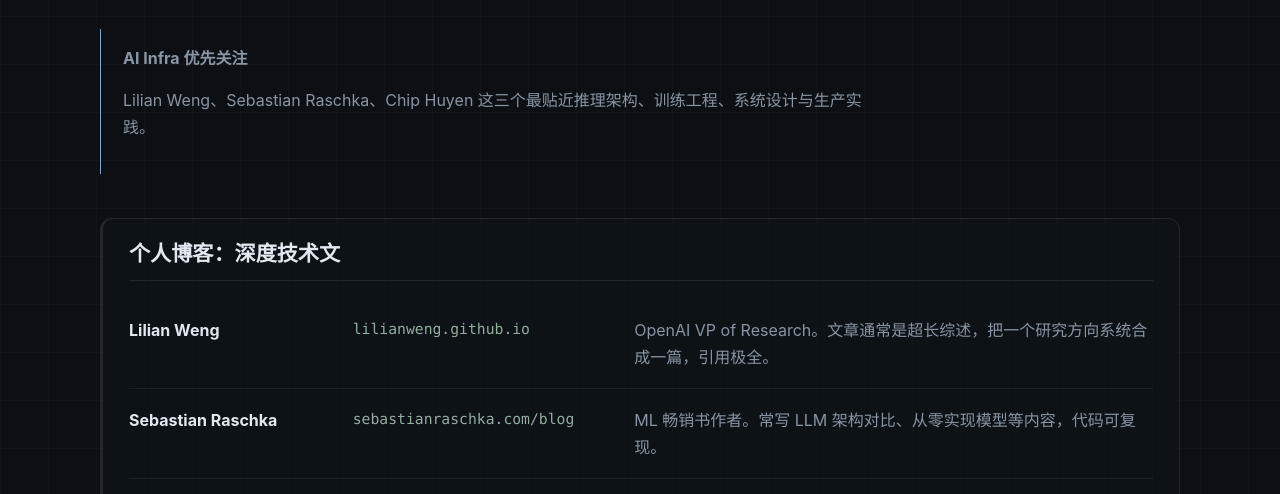
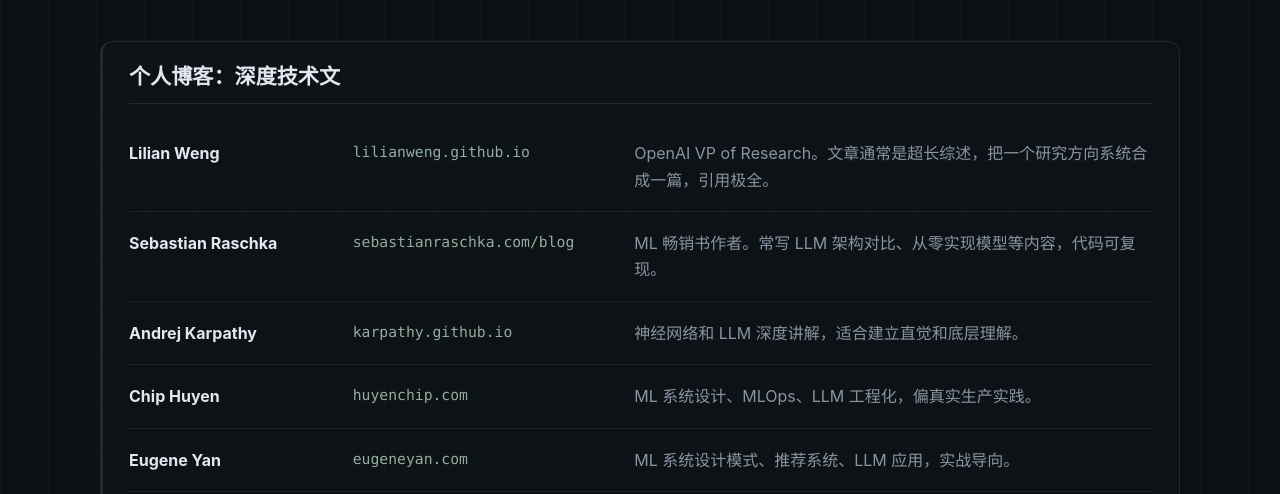
Before and after one commit to SimonMing47/SimonMing47.github.io, an Eleventy site: page src/bookmarks.njk in a window 1280 px wide. Shown: the part 272-766 px from the top of the page. Built offline with nearby package versions, Linux system fonts and the light colour scheme; Eleventy itself is replaced by a stand-in of ours; files that its build step writes are made by us from their sources.

Commit message:
content: remove ai infra focus note

```diff
--- a/src/assets/css/style.css
+++ b/src/assets/css/style.css
@@ -655,23 +655,9 @@
   font-size: clamp(1.84rem, 2.8vw, 2.72rem);
 }
 
-.bookmark-hero p:last-child,
-.bookmark-focus p {
+.bookmark-hero p:last-child {
   color: var(--muted);
   font-size: 1rem;
-}
-
-.bookmark-focus {
-  max-width: 780px;
-  margin-bottom: 42px;
-  padding: 16px 0 18px 22px;
-  border-left: 1px solid var(--accent);
-}
-
-.focus-label {
-  margin: 0 0 6px;
-  color: var(--accent);
-  font-weight: 700;
 }
 
 .bookmark-group {
--- a/src/bookmarks.njk
+++ b/src/bookmarks.njk
@@ -10,11 +10,6 @@
     <h1>好站收藏夹</h1>
     <p>收集值得长期跟读的技术博客、系统化学习资源和研究团队动态。重点关注 AI Infra、LLM 工程化、机器学习系统和深度技术写作。</p>
   </header>
-
-<section class="bookmark-focus">
-    <p class="focus-label">AI Infra 优先关注</p>
-    <p>Lilian Weng、Sebastian Raschka、Chip Huyen 这三个最贴近推理架构、训练工程、系统设计与生产实践。</p>
-  </section>
 
   {% for group in bookmarks %}
   <section class="bookmark-group">
```
